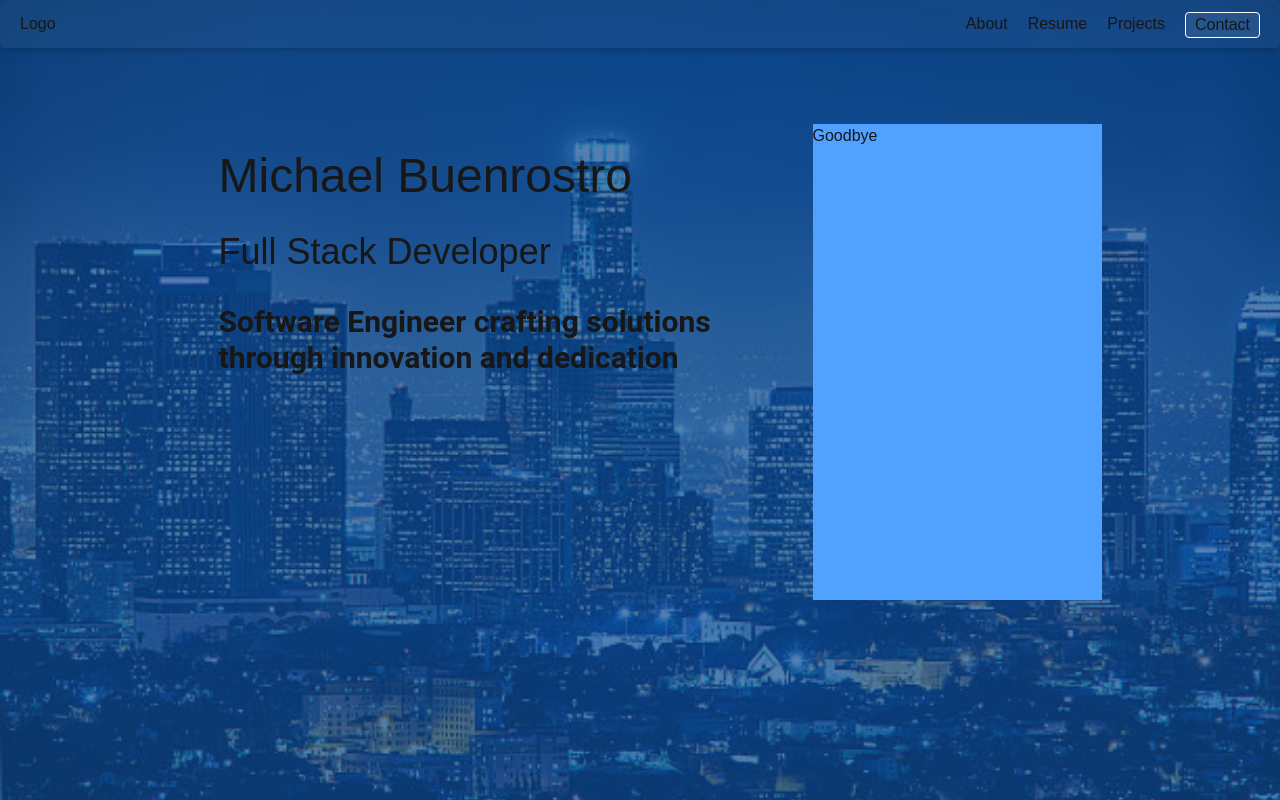
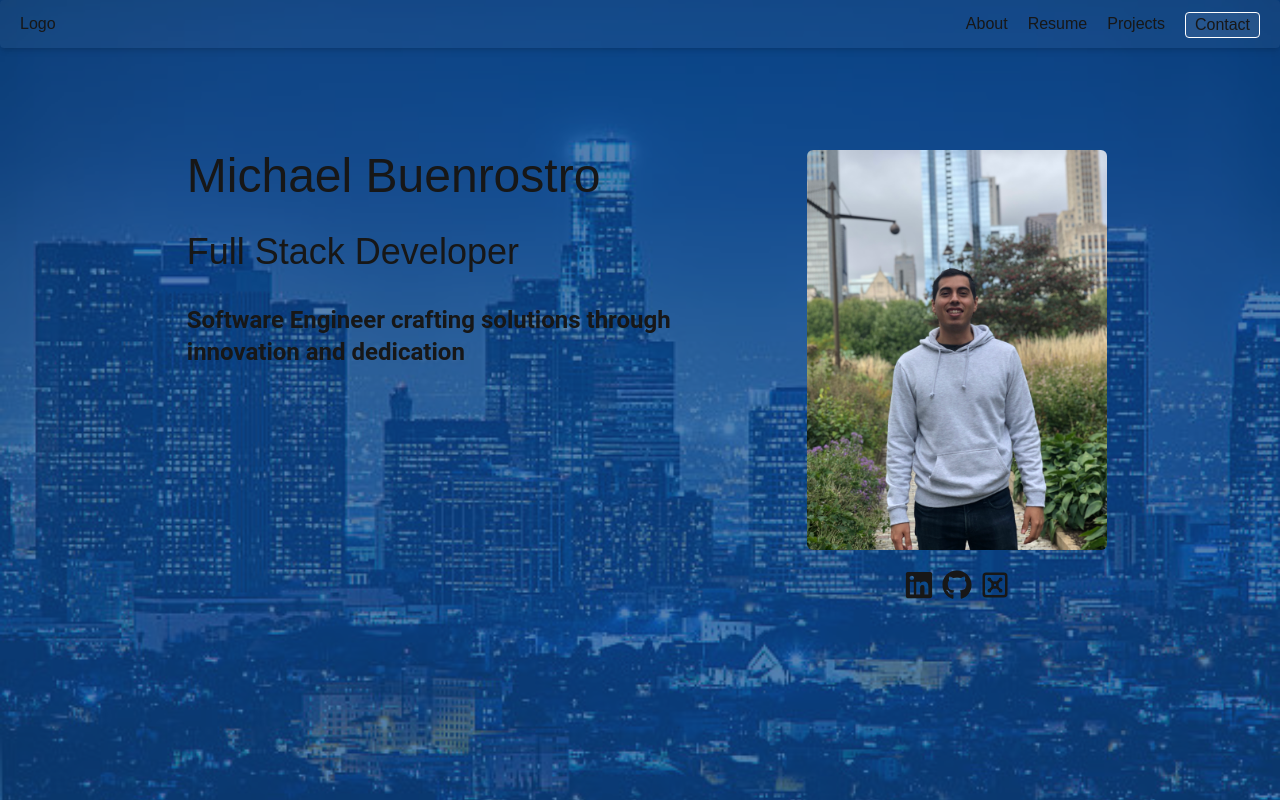
Before and after one commit to mbuenrostro21/portfolio-website, a Next.js app: page / in a window 1280 px wide. Built offline with nearby package versions, Linux system fonts and the light colour scheme; a web font is replaced by a local one.

Commit message:
added the photo and the logos

```diff
--- a/src/app/page.tsx
+++ b/src/app/page.tsx
@@ -1,6 +1,9 @@
 import { NavBar } from "../../components/NavBar";
 import { FaLinkedin, FaGithub,  } from "react-icons/fa";
 import { LuVault } from "react-icons/lu";
+import Image from 'next/image'
+
+
 
 
 export default function Home() {
@@ -19,13 +22,27 @@ export default function Home() {
       {/* Foreground Content */}
       <div className="relative z-10">
         <NavBar />
-        <div className="grid grid-cols-8 grid-rows-20 gap-7 m-5">
-          <div className=" col-start-2 col-span-4 row-start-4 row-span-18 flex flex-col items-start text-left gap-8 ms-10">
+        <div className="grid grid-cols-10 grid-rows-20 gap-7 m-5">
+          <div className=" col-start-2 col-span-5 row-start-4 row-span-18 flex flex-col items-start text-left gap-8 ms-10">
             <h1 className="font-anta text-5xl">Michael Buenrostro</h1>
             <h2 className="font-anta text-4xl">Full Stack Developer</h2>
-            <h3 className="font-roboto font-bold text-3xl">Software Engineer crafting solutions through innovation and dedication</h3>
+            <h3 className="font-roboto font-bold text-2xl">Software Engineer crafting solutions through innovation and dedication</h3>
           </div>
-          <div className="bg-blue-400 col-start-6 col-span-2 row-start-3 row-span-18">Goodbye</div>
+          <div className="col-start-7 col-span-3 row-start-3 row-span-18 flex flex-col items-center justify-end">
+            <Image
+              src={'/port-photo.jpg'}
+              alt="portfolio photo"
+              width={300}
+              height={300}
+              className="rounded-md flex items-center"
+            />
+            <div className="flex flex-row justify-center mt-5 gap-2">
+              <FaLinkedin size={30}/>
+              <FaGithub size={30}/>
+              <LuVault size={30}/>
+
+            </div>
+          </div>
         </div>
 
       </div>
```
Also changed, not shown: public/port-photo.JPG (added).
